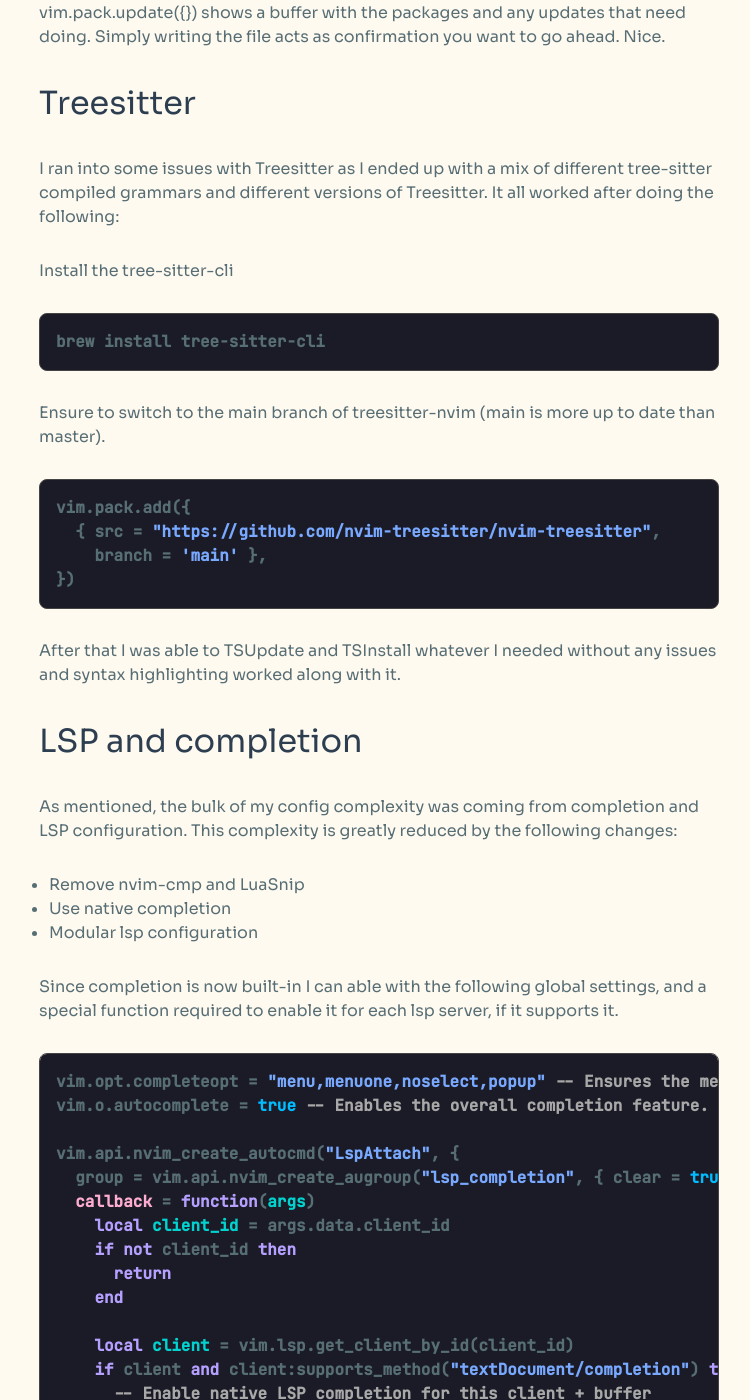
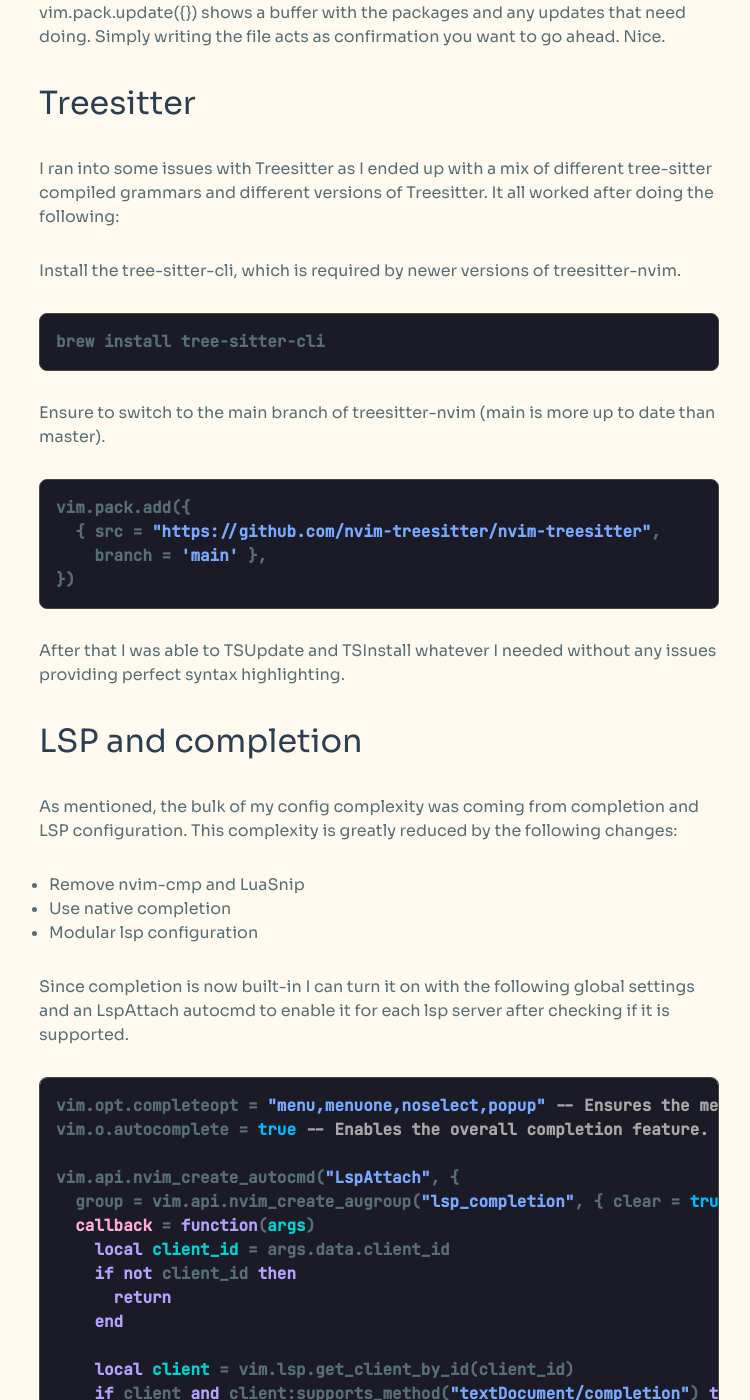
Before and after one commit to justinhj/justinhj.github.io, a Jekyll site: the page built from _posts/2026-04-06-refreshing-your-neovim-config-for-0-12-0.html, in a window 1280 px wide and 1400 px high, scrolled down 4962 px. Shown: the whole window, without its empty margins (261-1011 px from the left). Built offline with Jekyll 4.4.1, drawn with Linux system fonts in a browser that asks for light colours; some of the changed text lies outside the part shown.

Commit message:
blog complete

```diff
--- a/_posts/2026-04-06-refreshing-your-neovim-config-for-0-12-0.html
+++ b/_posts/2026-04-06-refreshing-your-neovim-config-for-0-12-0.html
@@ -87,7 +87,7 @@
 <h2 id="org0367c42">Replicating the config</h2>
 <div class="outline-text-2" id="text-org0367c42">
 <p>
-I needed some method to migrate this without missing anything so I went through the init.lua file and copied over anything that was obviously needed and unchanged. In particular the vim options have not changed.
+I needed some method to migrate this without missing anything so I went through the init.lua file and copied over anything that was obviously needed and unchanged. In particular, the vim options have not changed.
 </p>
 
 <div class="org-src-container">
@@ -215,7 +215,7 @@
 </p>
 
 <p>
-Install the tree-sitter-cli
+Install the tree-sitter-cli, which is required by newer versions of treesitter-nvim.
 </p>
 
 <div class="org-src-container">
@@ -236,7 +236,7 @@
 </div>
 
 <p>
-After that I was able to TSUpdate and TSInstall whatever I needed without any issues and syntax highlighting worked along with it.
+After that I was able to TSUpdate and TSInstall whatever I needed without any issues providing perfect syntax highlighting.
 </p>
 </div>
 </div>
@@ -255,7 +255,7 @@
 </ol>
 
 <p>
-Since completion is now built-in I can able with the following global settings, and a special function required to enable it for each lsp server, if it supports it.
+Since completion is now built-in I can turn it on with the following global settings and an LspAttach autocmd to enable it for each lsp server after checking if it is supported.
 </p>
 
 <div class="org-src-container">
@@ -302,8 +302,8 @@
   filetypes = { <span style="color: #79a8ff;">'python'</span> },
   settings = {
     pylsp = {
-          plugins = {
-            mccabe = { enabled = <span style="color: #00bcff;">false</span> },
+      plugins = {
+        mccabe = { enabled = <span style="color: #00bcff;">false</span> },
         pycodestyle = { enabled = <span style="color: #00bcff;">false</span> },
         flake8 = {
           enabled = <span style="color: #00bcff;">true</span>,
```
Also changed, not shown: org/posts/2026-04-06-refreshing-your-neovim-config-for-0-12-0.org (+6 -6 lines).
